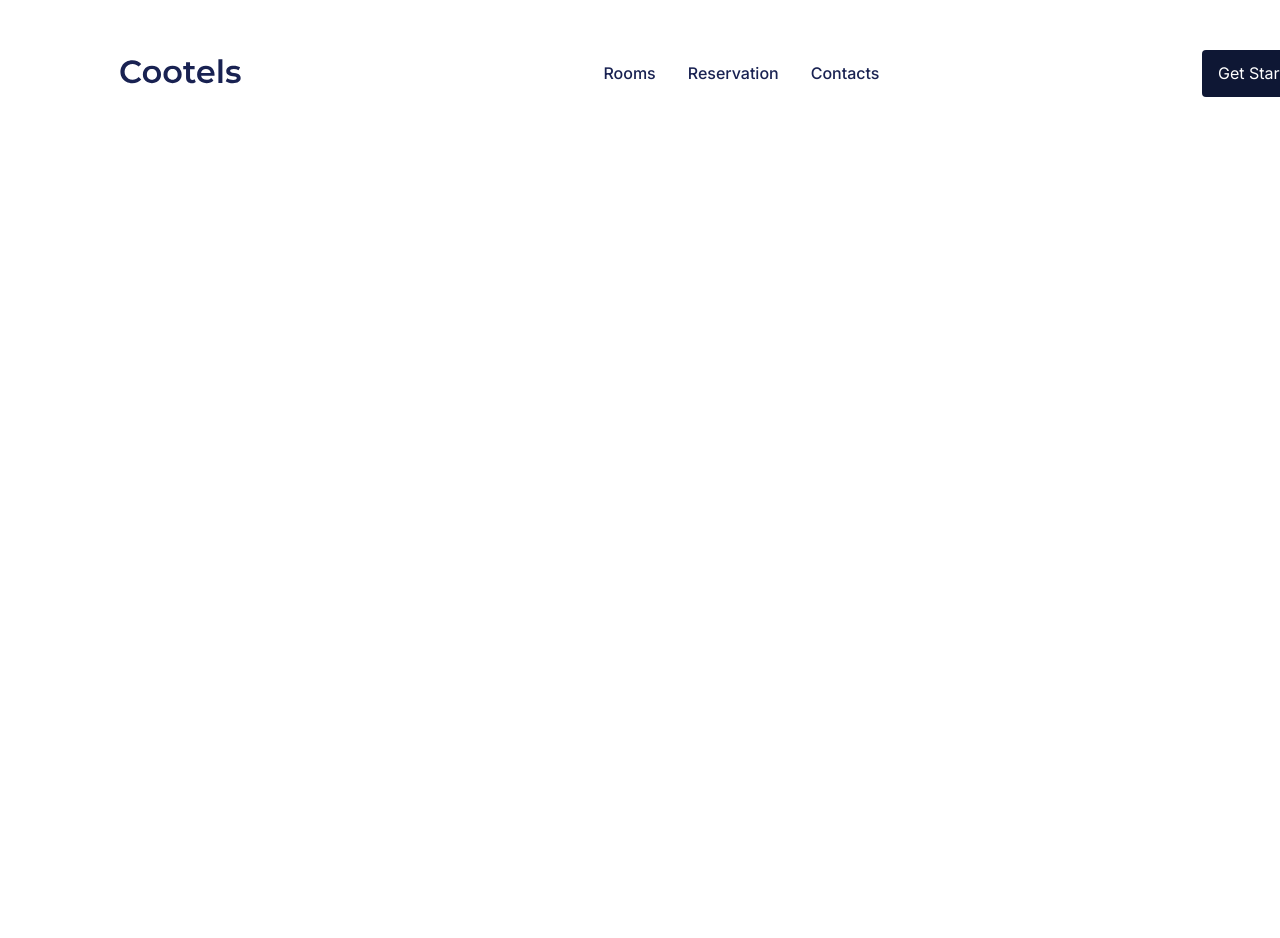
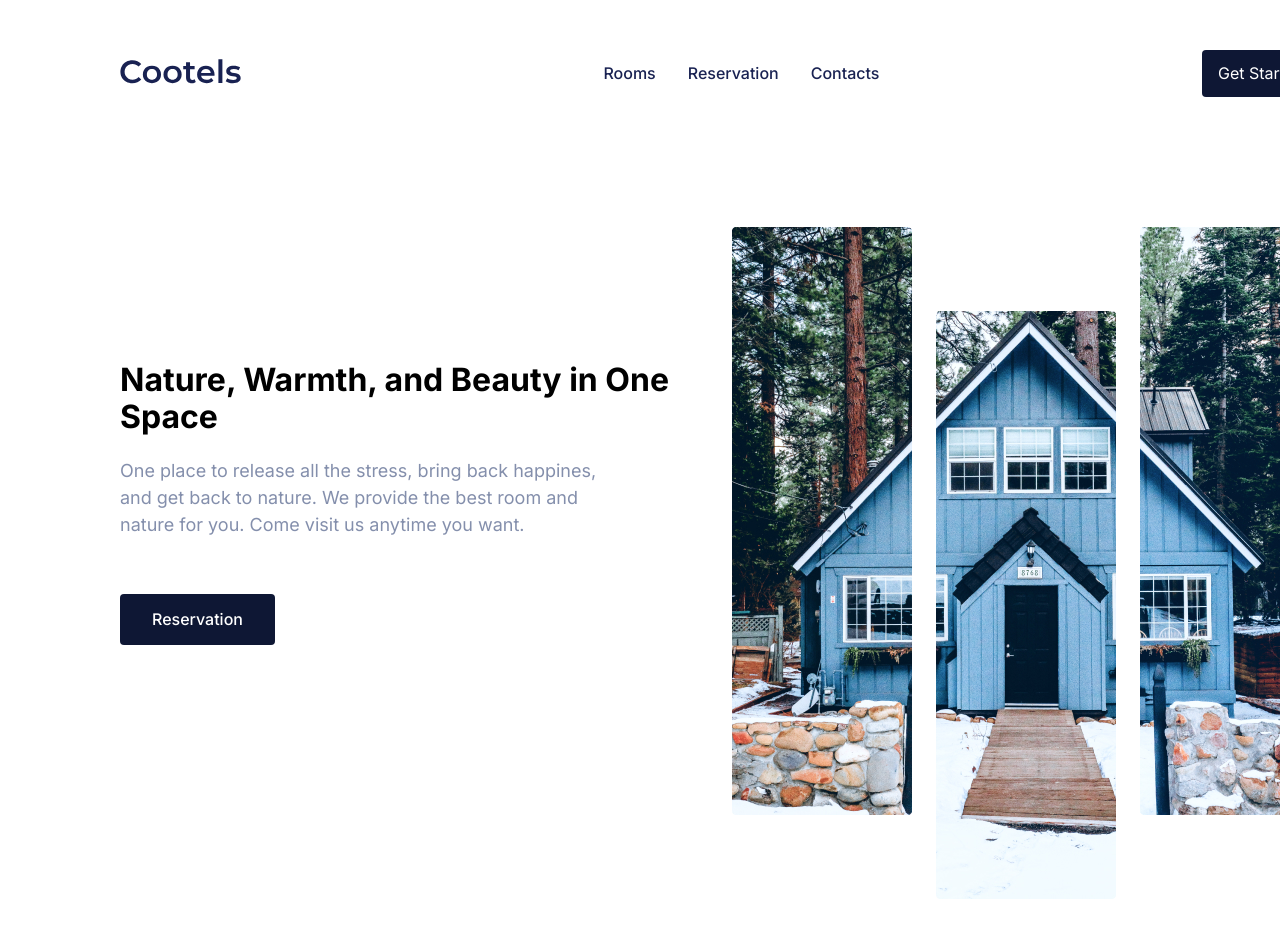
Before and after one commit to strannic123/landing_cootels, a website: page index.html in a window 1280 px wide. Shown: the top 938 px of the page. Before the commit the page ends 800 px from the top, so only its background shows below. Drawn offline with Linux system fonts and the light colour scheme.

Commit message:
added section nature

```diff
--- a/index.html
+++ b/index.html
@@ -32,6 +32,24 @@
     </header>
 
 <!--   start section Nature -->
+    <section class="nature">
+      <div class="wrapper">
+        <div class="nature__content">
+          <div class="nature__content-text">
+            <h1 class="nature__content-title">Nature, Warmth, and Beauty in One Space</h1>
+            <div class="nature__content-descr">
+              <p class="nature__content-info">One place to release all the stress, bring back happines, and get back to nature. We provide the best room and nature for you. Come visit us anytime you want.</p>
+            </div>
+            <button class="nature__content-button btn">Reservation</button>
+          </div>
+          <div class="nature__view">
+            <img class="nature__view-img" src="./image/nature-1.jpg" alt="nature-image">
+            <img class="nature__view-img " src="./image/nature-2.jpg" alt="nature-image">
+            <img class="nature__view-img" src="./image/nature-3.jpg" alt="nature-image">
+          </div>
+        </div>
+      </div>
+    </section>
 
 <!--   end section Nature -->
   </div>
--- a/style/style.scss
+++ b/style/style.scss
@@ -1,13 +1,19 @@
 @import "normalize";
+@import "variables";
 
 body {
   font-family: 'Inter', sans-serif;
 }
 
-$base-color: #848FAC;
-$title-color: #192252;
-$btn-backgr: #0E1734;
-
+.btn {
+  background-color: $btn-backgr;
+  padding: 16px 32px;
+  border-radius: 4px;
+  font-weight: 500;
+  font-size: 16px;
+  line-height: 19px;
+  color: #FFFFFF;
+}
 
 .wrapper-full {
   width: 1440px;
@@ -51,3 +57,63 @@ $btn-backgr: #0E1734;
     color: #FFFFFF;
   }
 }
+
+ //start section Nature
+.nature {
+
+  &__content {
+    display: flex;
+    justify-content: space-between;
+
+    border-bottom: 1px solid yellow;
+
+    &-text {
+      max-width: 588px;
+      margin-bottom: 298px;
+    }
+
+    &-title {
+      margin-top: 215px;
+      margin-right: 24px;
+    }
+
+    &-info {
+      margin-bottom: 24px;
+      max-width: 485px;
+      font-weight: normal;
+      font-size: 18px;
+      line-height: 150%;
+      color: $base-color;
+    }
+
+    &-button {
+      margin-top: 32px;
+    }
+  }
+
+
+  &__view {
+    display: flex;
+    margin-top: 80px;
+
+    &-img {
+      max-width: 180px;
+      max-height: 588px;
+
+    }
+
+    &-img:nth-child(2) {
+      margin-top: 84px;
+    }
+
+    &-img:not(:last-child) {
+      margin-right: 24px;
+    }
+  }
+
+
+}
+
+
+
+ //end section Nature
--- /dev/null
+++ b/style/variables.scss
@@ -0,0 +1,3 @@
+$base-color: #848FAC;
+$title-color: #192252;
+$btn-backgr: #0E1734;
```
Also changed, not shown: style/style.css, style/variables.css (added), 2 other files.
